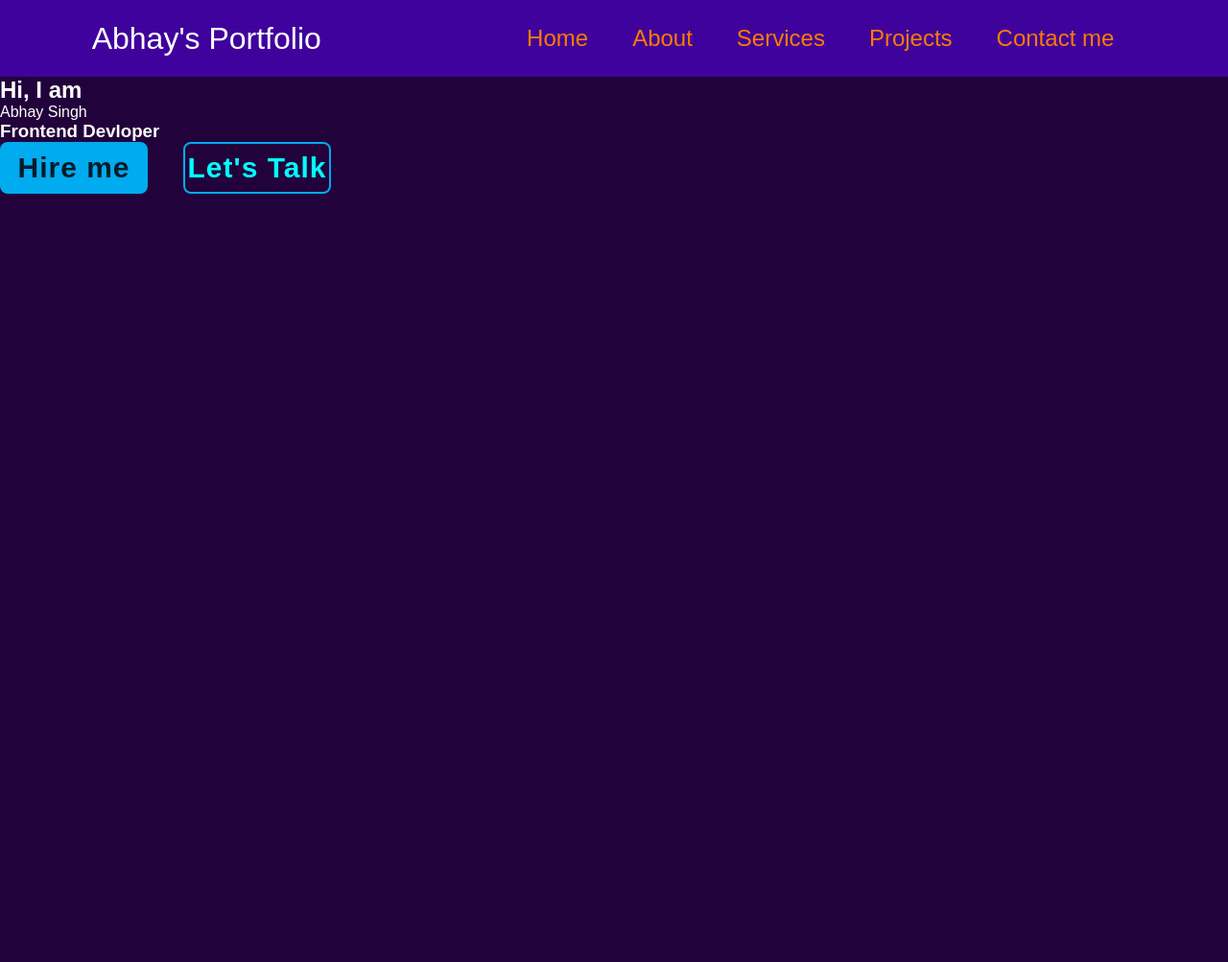
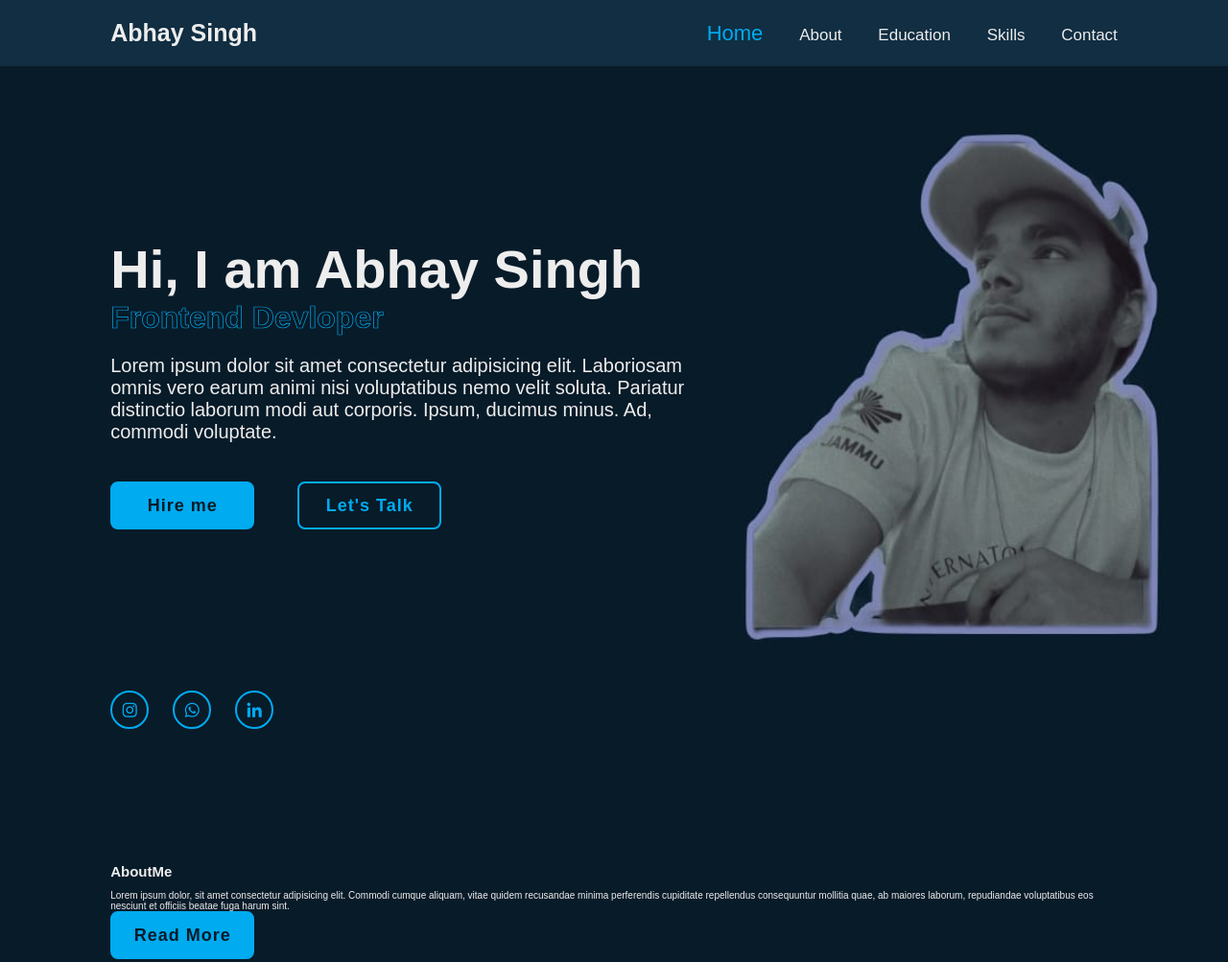
Before and after one commit to AbhaySingh502/my-portfolio, a plain HTML site: page index.html in a window 1280 px wide. Shown: the whole page at 96% size. Before the commit the page ends 800 px from the top, so only its background shows below. Drawn offline with nearby package versions, Linux system fonts and the light colour scheme.

Commit message:
Home complete

```diff
--- a/index.html
+++ b/index.html
@@ -11,41 +11,64 @@
   <link rel="preconnect" href="https://fonts.gstatic.com" crossorigin>
   <link href="https://fonts.googleapis.com/css2?family=Poppins:ital,wght@0,400;1,300&display=swap" rel="stylesheet">
   <script src="https://unpkg.com/boxicons@2.1.4/dist/boxicons.js"></script>
+  <link href='https://unpkg.com/boxicons@2.1.4/css/boxicons.min.css' rel='stylesheet'>
 </head>
 <body>
 
-    <header>
-    <nav>
-        <div class="left">Abhay's Portfolio</div>
-        <div class="right">
-            <ul>
-                    <li><a href = "/">Home </a></li>
-                    <li><a href = "/">About </a></li>
-                    <li><a href = "/">Services </a> </li>
-                    <li><a href = "/">Projects </a></li>
-                    <li><a href = "/">Contact me </a></li>
-                </ul>
-            </div>
+    <header class="header">
+        <a href="#" class="logo">Abhay Singh</a>
+    <nav class="navbar">
+        <a href="#home" class="active">Home</a>
+        <a href="#about">About</a>
+        <a href="#education">Education</a>
+        <a href="#skills">Skills</a>
+        <a href="#contact">Contact</a>
+
+
         </nav>
     </header>
 
             <section class="home" id="home">
-                    <div class="home-content"></div>
-                <h1>Hi, I am </h1> <span>Abhay Singh</span>
+                    <div class="home-content">
+                <h1>Hi, I am <span>Abhay Singh</span> </h1>
                 <div class="text-animate">
                     <h3>Frontend Devloper</h3>
                 </div>
-
+                    <p>Lorem ipsum dolor sit amet consectetur adipisicing elit. Laboriosam omnis vero earum animi nisi voluptatibus nemo velit soluta. Pariatur distinctio laborum modi aut corporis. Ipsum, ducimus minus. Ad, commodi voluptate.
+                    </p>
                     <div class="btn-box">
-                        <a href="#">Hire me</a>
-                        <a href="#">Let's Talk</a>
+                        <a href="#" class="btn">Hire me</a>
+                        <a href="#" class="btn">Let's Talk</a>
                     </div>
                 </div>
+                <div class="home-sci">
+                    <a href="#"><i class='bx bxl-instagram'></i></a>
+                    <a href="#"><i class='bx bxl-whatsapp'></i></a>
+                    <a href="#"><i class='bx bxl-linkedin'> </i></a>
+                </div>
+            </section>
 
-<div class="home-sci">
-    <a href="#"><i class='bx bxl-instagram'></i></a>
-    <a href="#"><i class='bx bxl-whatsapp' ></i></a>
-    <a href="#"><i class='bx bxl-linkedin' ></i></a>
-</div>
+
+            <section class="about" id="about">
+                <h2 class="heading">About<span>Me</span></h3>
+
+                    <div class="about-img">
+                        <img src="" alt="">
+                        <span class="circle-spin"></span>
+                    </div>
+
+                    <div class="about-content">
+                        <p>Lorem ipsum dolor, sit amet consectetur adipisicing elit. Commodi cumque aliquam, vitae quidem recusandae minima perferendis cupiditate repellendus consequuntur mollitia quae, ab maiores laborum, repudiandae voluptatibus eos nesciunt et officiis beatae fuga harum sint.</p>
+
+
+                        <div class="btn-box">
+                            <a href="#" class="btn">Read More</a>
+
+                        </div>
+                    </div>
+
+
+            </section>
+
         </body>
         </html>
--- a/style.css
+++ b/style.css
@@ -3,68 +3,100 @@
 *{
     margin: 0;
     padding: 0;
-}
-body{
-    background-color:  rgb(34, 2, 59);
-    color: white;
+    box-sizing: border-box;
+    text-decoration: none;
+    border: none;
+    scroll-behavior: smooth;
     font-family: 'Poopins',sans-serif;
 
 }
 
-nav{
-
-    display: flex;
-    justify-content: space-around;
-    align-items: center;
-    height: 80px;
-    background-color: rgba(68, 3, 172, 0.856);
+:root{
+    --bg-color: #081b29;
+    --second-bg-color: #112e42;
+    --text-color: #ededed;
+    --main-color:#00abf0;
 }
 
-nav ul{
-    display: flex;
-    justify-content: center;
+html{
+    font-size: 62.5%;
+    overflow-x: hidden;
 }
-nav ul li{
-    list-style: none;
-    margin: 0 23px;
+
+body{
+    background-color: var(--bg-color);
+    color: var(--text-color);
+}
+
+.header{
+background-color: var(--second-bg-color);
+display: flex;
+align-items: center;
+justify-content: space-between;
+padding: 2rem 9%;
+width: 100%;
+position: fixed;
+top: 0;
+left: 0;
+z-index: 100;
+}
+
+.logo{
+    font-size: 2.5rem;
+    color: var(--text-color);
+    font-weight: 700;
+}
+.navbar a{
+    font-size: 1.7rem;
+    color: var(--text-color);
+    font-weight: 500;
+    margin-left: 3.5rem;
+    transition: 0.3s;
+}
+
+.navbar a:hover,
+.navbar a.active{
+    color: var(--main-color);
+    font-size: 2.2rem;
+}
+
+section{
+    min-height: 100vh;
+    padding: 10rem 9% 2rem;
+}
+
+.home {
+   display: flex;
+   align-items: center;
+   padding: 0 9%;
+}
+
+.home-content{
+max-width: 60rem;
 
 }
-nav ul li a{
-    text-decoration: none;
-        color: rgb(255, 123, 0);
-        font-size: 1.5rem;
-}
-nav ul li a:hover{
-    color: lavender;
-    font-size: 1.7rem;
+.home-content h1{
+    font-size: 5.6rem;
+    position: relative;
+    font-weight: 600;
 }
 
-.left{
+.home-content .text-animate{
+        position: relative;
+
+        width: 32.8rem;
+}
+.home-content .text-animate h3{
+        font-size: 3.2rem;
+        font-weight: 700;
+        color: transparent;
+        -webkit-text-stroke: .7px var(--main-color);
+}
+.home-content p{
     font-size: 2rem;
-}
-.firstsection{
-    display: flex;
-    justify-content: space-around;
-    align-items: center;
-
+    margin: 2rem 0rem 4rem;
 }
 
-.firstsection >div{
-    width: 30%;
-}
-.rightsection img {
-    width: 100%;
-height: 85%;
-}
-
-.leftsection{
-
-    background-size: cover;
-    font-size: 3rem;
-}
-#element{
-    color: blueviolet;
-}
 .btn-box{
     position: relative;
     display: flex;
@@ -73,20 +105,20 @@ height: 85%;
     width: 345px;
     height: 50px;
 }
-.btn-box a{
+.btn-box .btn{
     position: relative;
     display: inline-flex;
     align-items: center;
     justify-content: center;
-    width: 150px;
+    width: 15rem;
     height: 100%;
-    background: #00abf0;
-    border: 2px solid #00abf0;
+    background: var(--main-color);
+    border: .2rem solid var(--main-color);
     border-radius: 8px;
-    font-size: 30px;
-    color: #081b29  ;
+    font-size: 1.8rem;
    font-weight: 600;
     text-decoration: none;
+    color: var(--bg-color);
     letter-spacing: 1px;
     z-index: 1;
     overflow: hidden;
@@ -94,31 +126,73 @@ height: 85%;
 }
 
 
-.btn-box a:nth-child(2){
+.btn-box .btn:nth-child(2){
     background: transparent;
-    color: cyan;
+    color: var(--main-color);
 }
-.btn-box a:nth-child(2) :hover{
-    color: #081b29;
+.btn-box .btn:nth-child(2)::before{
+    background: var(--main-color);
 }
-.btn-box a:nth-child(2)::before{
-    background: gold;
+.btn-box .btn:nth-child(2):hover{
+    color: var(--bg-color);
 }
-.btn-box a::before{
+.btn-box .btn::before{
     content: '';
     position: absolute;
     top: 0;
     left: 0;
     width: 0;
     height: 100%;
-    background: gold;
+    background: var(--bg-color);
     z-index: -1;
     transition: 0.5s;
 
     }
-.btn-box a:hover{
-    color: black;
+.btn-box .btn:hover{
+    color: var(--main-color);
 }
-.btn-box a:hover::before{
+.btn-box .btn:hover::before{
     width: 100%;
 }
+.home-sci{
+    position: absolute;
+    bottom: 4rem;
+    width: 170px;
+    display: flex;
+    justify-content: space-between;
+
+}
+.home-sci a{
+position: relative;
+display: inline-flex;
+justify-content: center;
+align-items: center;
+width: 40px;
+height: 40px;
+background: transparent;
+border: .2rem solid var(--main-color);
+border-radius: 50%;
+font-size: 20px;
+color: var(--main-color);
+z-index: 1;
+overflow: hidden;
+
+}
+
+.home-sci a::before{
+        content: '';
+        position: absolute;
+        top: 0;
+        left: 0;
+        width: 0;
+        height: 100%;
+        background: var(--main-color);
+        z-index: -1;
+        transition: 0.5s;
+}
+.home-sci a:hover{
+    color: var(--bg-color);
+}
+.home-sci a:hover::before{
+    width: 100%;
+}
--- a/util.css
+++ b/util.css
@@ -2,3 +2,9 @@
     display: block;
     color: rgb(255, 196, 0);
 }
+
+.home{
+    background: url('/images/home.jpg') no-repeat;
+    background-size: contain;
+    background-position: center;
+}
```
Also changed, not shown: images/Screenshot (11).png (added), images/home.jpg (added), images/port.jpg (added), images/xy.jpg (added), images/xyz.jpg (added).
